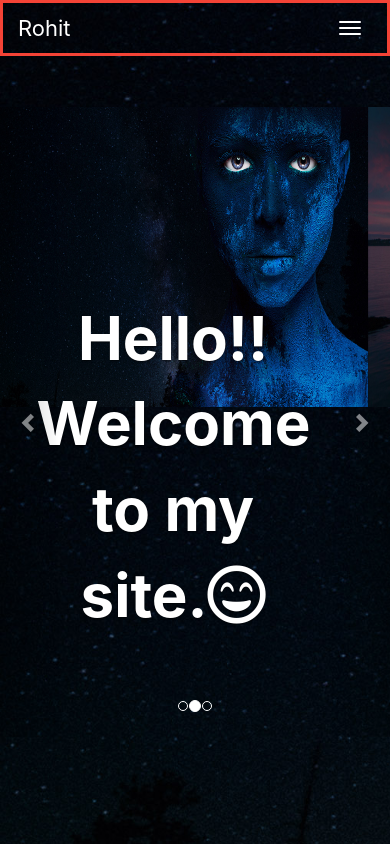
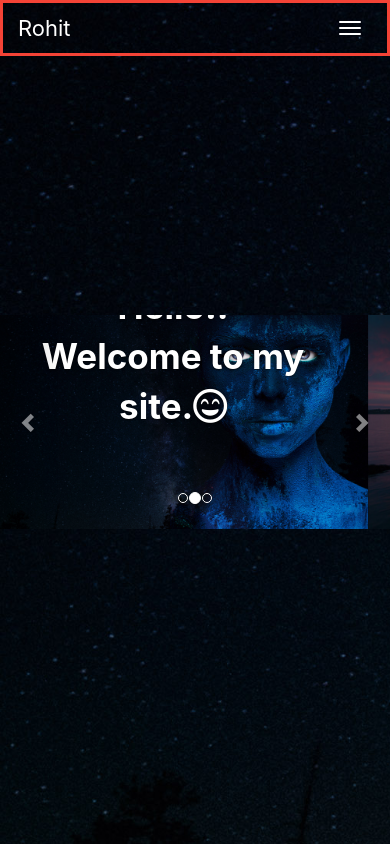
Before and after one commit to rocknegi/rohit, a React (Create React App) app: page /rohit/Home in a window 390 px wide. Built offline with nearby package versions, Linux system fonts and the light colour scheme; some icons are missing; what react-pose would draw is missing.

Commit message:
fix appearance for mobile device

```diff
--- a/src/Components/Home/Home.css
+++ b/src/Components/Home/Home.css
@@ -19,3 +19,21 @@
     left: 0;
     min-height: 300px;
 }
+
+@media screen and (max-width:870px){
+    .item img{
+       position: relative;
+       top: 0;
+       left: 0;
+       min-height: 100%;
+    }
+
+    .carousel .item{
+       height: 100%;
+    }
+
+.carousel-caption{
+    font-size: 35px
+}
+
+}
```
